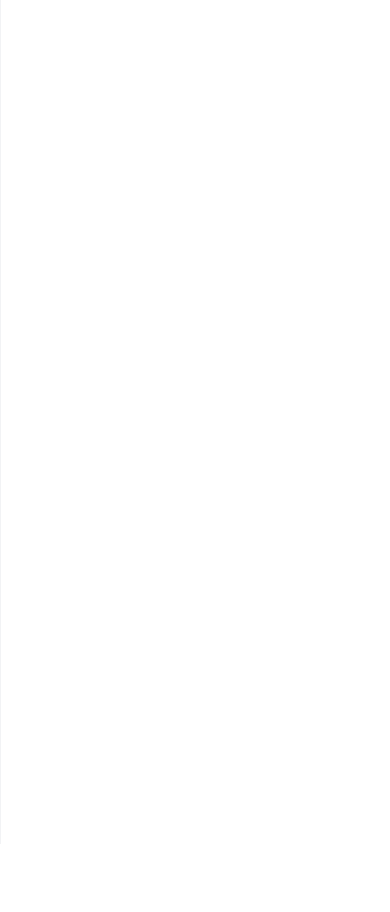
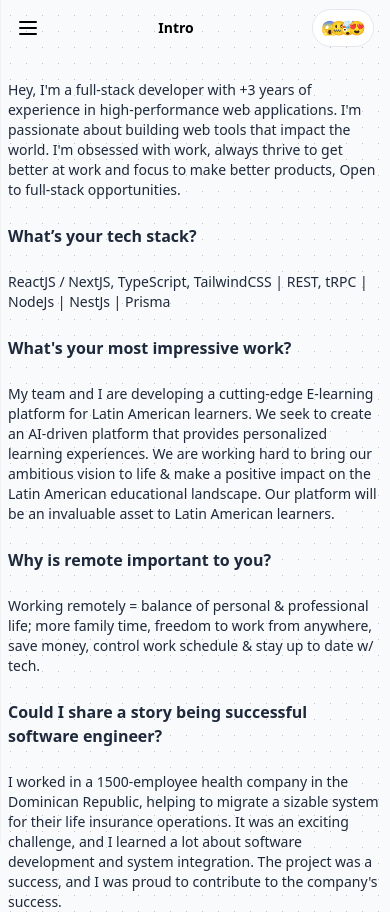
Before and after one commit to Delavalom/my-porfolio-page, a Next.js app: page / in a window 390 px wide. Before the commit the page ends 844 px from the top, so only its background shows below. Built offline with nearby package versions, Linux system fonts and the light colour scheme.

Commit message:
intro and mobile view

```diff
--- a/src/components/EmojiBtn.tsx
+++ b/src/components/EmojiBtn.tsx
@@ -8,7 +8,7 @@ export const EmojiBtn: FC<Props> = ({ onClick }) => {
   return (
     <button
       onClick={onClick}
-      className="flex -space-x-2 overflow-hidden border p-2 rounded-full max-w-[100px]"
+      className="flex -space-x-2 overflow-hidden border p-2 rounded-full max-w-[100px] bg-white"
     >
       <p className="inline-block h-fit w-fit rounded-full">😱</p>
       <p className="inline-block h-fit w-fit rounded-full">🤐</p>
--- a/src/components/HeaderBar.tsx
+++ b/src/components/HeaderBar.tsx
@@ -8,7 +8,7 @@ type Props = {
 
 export const HeaderBar: FC<Props> = ({ title, Icon, Cta }) => {
   return (
-    <div className="w-full max-w-4xl h-14 p-4 flex items-center justify-between sticky top-0 bg-white">
+    <div className="w-full max-w-4xl h-14 p-4 flex items-center justify-between sticky top-0">
       {Icon && Icon}
       {/* heading Title coming from navigation */}
       <h1 className="font-semibold text-sm md:text-md">{title}</h1>
--- a/src/pages/index.tsx
+++ b/src/pages/index.tsx
@@ -4,6 +4,7 @@ import Link from "next/link";
 import { ReactElement, useState } from "react";
 import { EmojiBtn } from "~/components/EmojiBtn";
 import { HeaderBar } from "~/components/HeaderBar";
+import { Intro } from "~/components/Intro";
 import { List } from "~/components/List";
 import { useNavigation } from "~/hooks/useNavigation";
 
@@ -20,7 +21,7 @@ const Home: NextPage<Props> = ({ list, view }) => {
 
   return (
     <main className="w-full h-full">
-      {true ? (
+      {list && !view ? (
         <List
           id="list"
           className={`${hasDetail ? "hidden lg:flex" : "min-h-screen w-full"}`}
@@ -30,15 +31,15 @@ const Home: NextPage<Props> = ({ list, view }) => {
       ) : (
         <main className="bg-dots flex flex-col justify-start items-center w-full h-full bg-white">
           <HeaderBar
-            title="writting"
+            title="Intro"
             Icon={
               <Link href="/">
                 <Menu onClick={() => setIsOpen(true)} className="lg:hidden" />
               </Link>
             }
             Cta={<EmojiBtn />}
-          ></HeaderBar>
-          <section className="w-full flex flex-col px-2">{view}</section>
+          />
+          <section className="w-full flex flex-col px-2"><Intro /></section>
         </main>
       )}
     </main>
```
